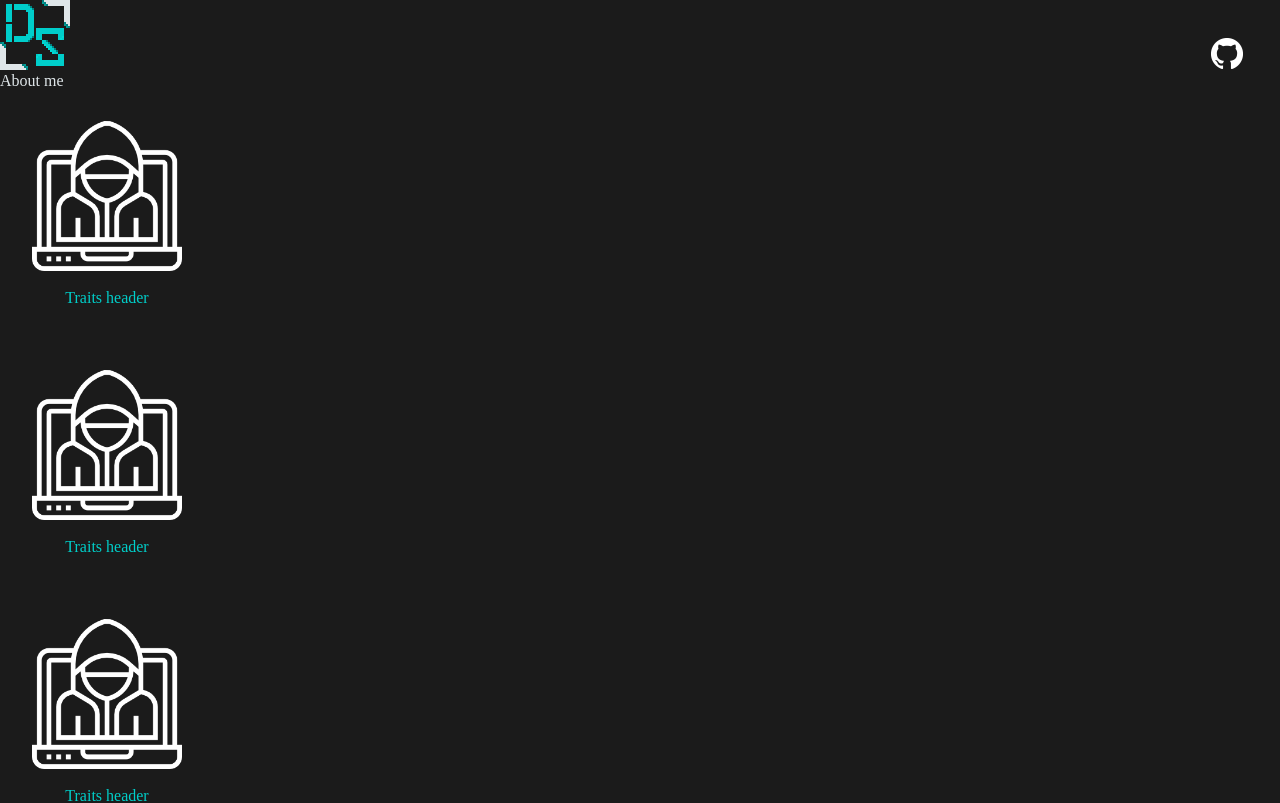
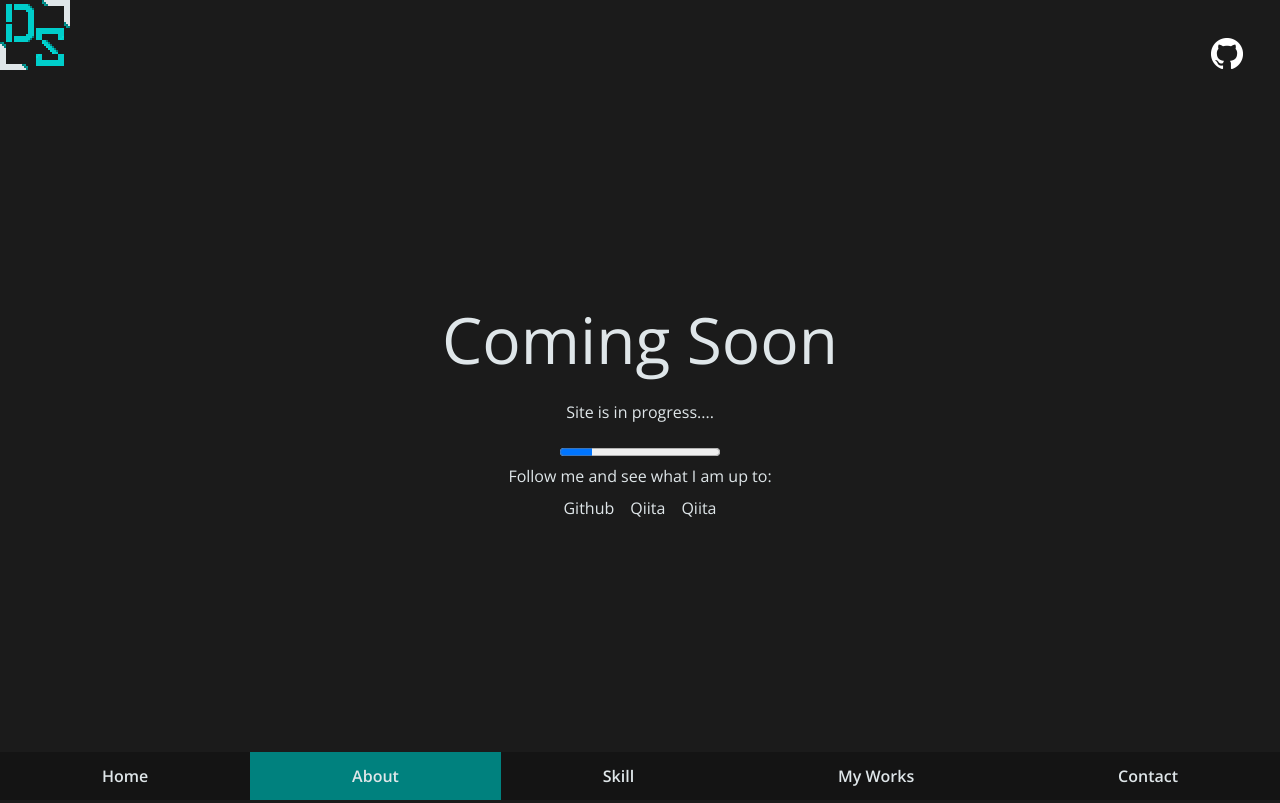
Before and after one commit to WenNingz/vue-portofolio, a Vue app: page /about in a window 1280 px wide. Shown: the top 803 px of the page. Built offline with nearby package versions, Linux system fonts and the light colour scheme.

Commit message:
Page: Add undercontruction page

```diff
--- a/src/assets/css/main.scss
+++ b/src/assets/css/main.scss
@@ -6,15 +6,15 @@ Author: Dina Setiana
 
 ---------------------------------------------------- */
 // Utilities
+@import 'reset';
 @import "utilities/variables";
-@import "utilities/default";
 @import "utilities/forms";
 @import "utilities/cards"; // Not yet change
 @import "utilities/buttons"; // Not yet change
 @import "utilities/media"; // Not yet change
 @import "utilities/grid";
+@import "utilities/default";
 
-@import 'reset';
 @import url('https://fonts.googleapis.com/css?family=Open+Sans:400,600');
 
 .navbar a {
--- /dev/null
+++ b/src/pages/UnderConstruction.vue
@@ -0,0 +1,43 @@
+<template>
+  <main id="under-construction" class="twelve center">
+    <div class="rel">
+      <h1 class="title">Coming Soon</h1>
+      <p>Site is in progress....</p>
+      <div class="progress-bar">
+        <progress value="20" max="100">20%</progress>
+      </div>
+      <p>Follow me and see what I am up to:</p>
+      <div class="social-links">
+        <span>Github</span>
+        <span>Qiita</span>
+        <span>Qiita</span>
+      </div>
+    </div>
+  </main>
+</template>
+
+<script>
+export default {
+  name: 'UnderConstruction',
+}
+
+</script>
+<style scoped lang="scss">
+.center {
+  margin: auto;
+  text-align: center;
+}
+
+.title {
+  font-size:5vw;
+  margin-bottom: 0.5em;
+}
+
+progress {
+  margin: 0.5em;
+}
+
+.social-links > span {
+  padding: 0.5em;
+}
+</style>
--- a/src/router/router.js
+++ b/src/router/router.js
@@ -5,6 +5,7 @@ import About from '@/pages/About'
 import Skill from '@/pages/Skill'
 import Portofolio from '@/pages/Portofolio'
 import Contact from '@/pages/Contact'
+import UnderConstruction from '@/pages/UnderConstruction'
 import Sample from '@/pages/Sample'
 
 Vue.use(Router)
@@ -22,7 +23,7 @@ export default new Router({
     {
       path: '/about',
       name: 'About',
-      component: About
+      component: UnderConstruction
     },
     {
       path: '/skills',
```
Also changed, not shown: src/assets/css/_reset.scss (line endings or trailing spaces).
